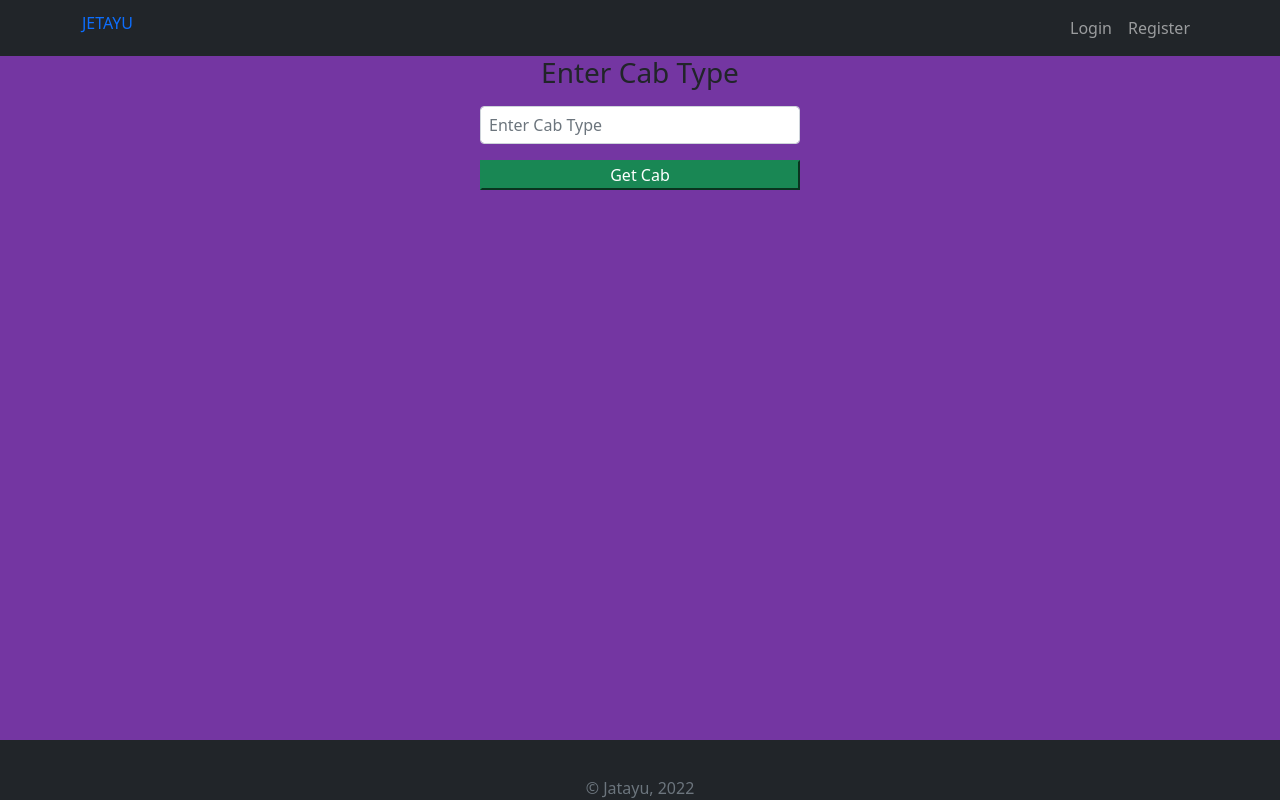
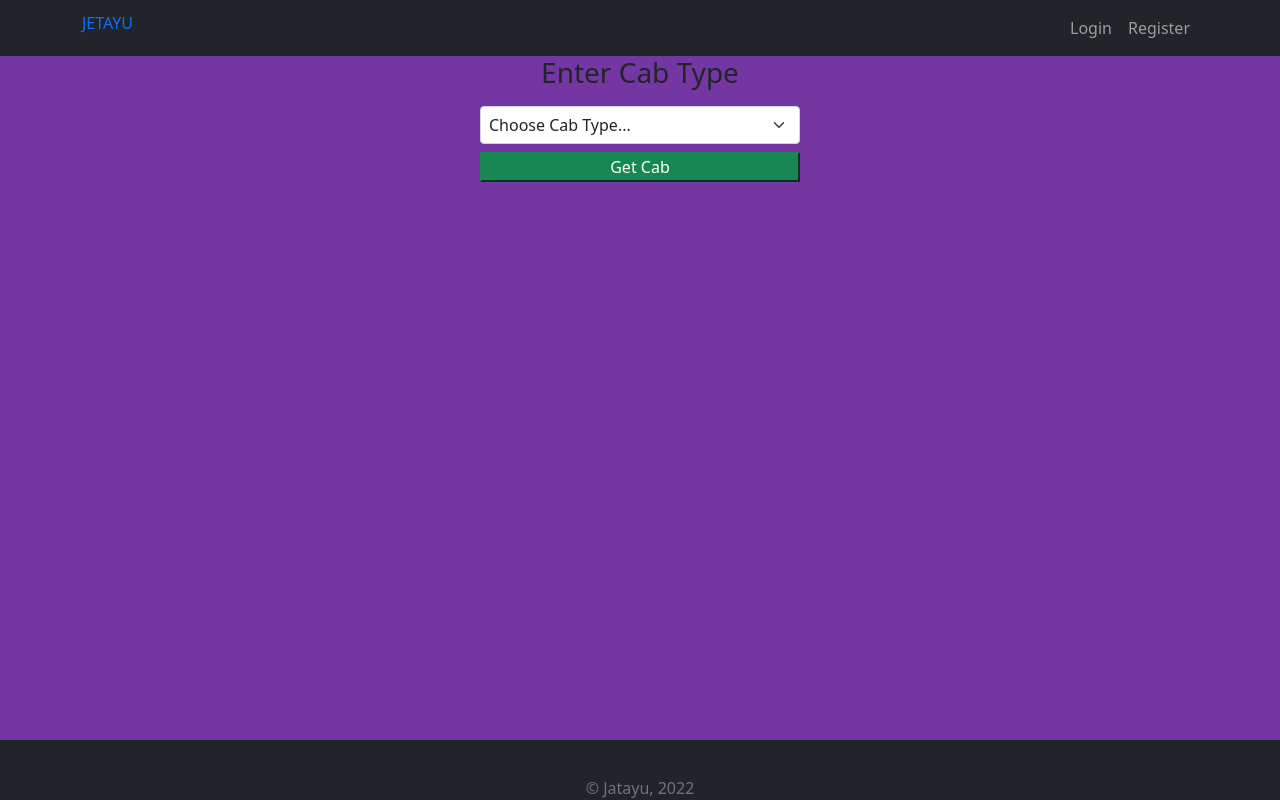
Before and after one commit to samridh30/Jetayu, a React (Create React App) app: page /cab/viewByType in a window 1280 px wide. Built offline with nearby package versions, Linux system fonts and the light colour scheme.

Commit message:
cab update

```diff
--- a/src/components/Cab/ViewCabsofType.js
+++ b/src/components/Cab/ViewCabsofType.js
@@ -1,24 +1,21 @@
 import React, { useState } from "react";
-import {  viewCabsofType } from "../../services/CabService";
-import { useDispatch, useSelector } from "react-redux";
+import { viewCabsofType } from "../../services/CabService";
 
 const ViewCabsofType = () => {
   const [type, settype] = useState("");
   const [cabTypeData, setcabTypeData] = useState([]);
-  const dispatch = useDispatch();
 
   const handletripTypeData = (e) => {
-    console.log(e.target.value)
+    console.log(e.target.value);
     settype(e.target.value);
   };
 
   const GetCabsByType = (evt) => {
-    console.log(type)
+    console.log(type);
     evt.preventDefault();
     viewCabsofType(type)
       .then((response) => {
-        // dispatch(setAllTripsList(response.data));
-        console.log(response.data)
+        console.log(response.data);
         setcabTypeData(response.data);
       })
       .catch((error) => {
@@ -29,23 +26,32 @@ const ViewCabsofType = () => {
   return (
     <div>
       <div>
-        <label className="text-drak"><h3>Enter Cab Type</h3></label>
-        <input
-          type="text"
-          placeholder="Enter Cab Type"
-          className=" form-control col-md-3 px-2 w-100 m-auto p-3 mb-3 "
+        <label className="text-drak">
+          <h3>Enter Cab Type</h3>
+        </label>
+        <select
+          className="form-select col-md-3 px-2 w-100 m-auto mb-2"
           value={type}
           onChange={handletripTypeData}
-        />
+          name="cabType"
+          placeholder="CabType"
+        >
+          <option value="" selected>
+            Choose Cab Type...
+          </option>
+          <option value="Mini">Mini</option>
+          <option value="Auto">Auto</option>
+          <option value="Luxury">Luxury</option>
+        </select>
         <input
           type="submit"
           placeholder="Get Cabs"
           className="btn-success col-md-3 px-2 w-100 m-auto mb-3"
-          value='Get Cab'
+          value="Get Cab"
           onClick={GetCabsByType}
         />
       </div>
-      {cabTypeData.length>=1 &&
+      {cabTypeData.length >= 1 && (
         <table className="table table-bordered table-light table-striped col-lg-6 m-auto">
           <thead className="thead-dark">
             <tr>
@@ -66,9 +72,8 @@ const ViewCabsofType = () => {
             ))}
           </tbody>
         </table>
-      }
+      )}
     </div>
-
   );
 };
 
--- a/src/components/TripBooking/TripPagination.js
+++ b/src/components/TripBooking/TripPagination.js
@@ -60,7 +60,7 @@ const Pagination = () => {
                 <td>{e.tripBookingId}</td>
                 <td>{e.fromLocation}</td>
                 <td>{e.toLocation}</td>
-                <td>{e.bill}</td>
+                <td>{e.fromDateTime}</td>
                 <td>{e.driver.driverName}</td>
                 <td>{e.driver.rating}</td>
                 <td>{e.driver.cab.carType}</td>
```
Lines whose indentation alone changed are shown as unchanged.
